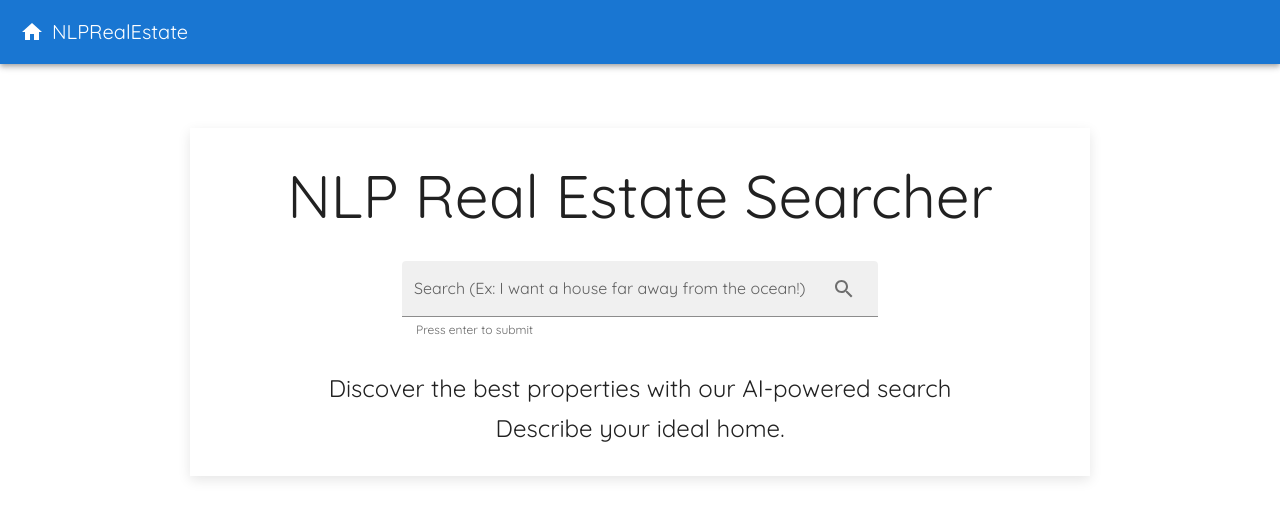
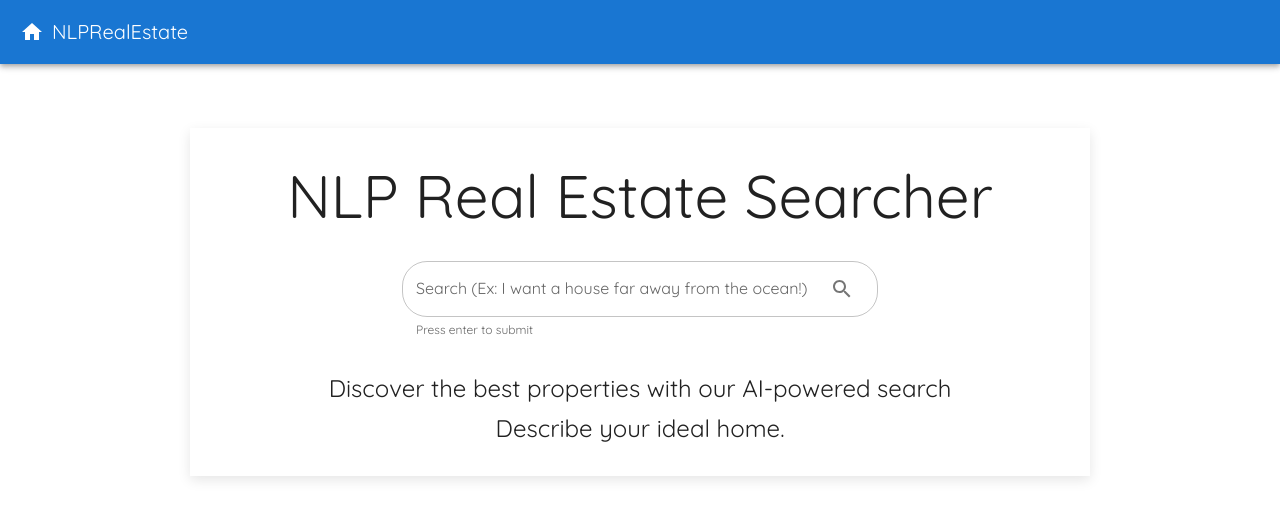
Before and after one commit to CSHieuV/RealifAI, a React (Create React App) app in the folder frontend/: page / in a window 1280 px wide. Shown: the top 518 px of the page. Built offline with nearby package versions, Linux system fonts and the light colour scheme; no server answers.

Commit message:
made circular search

```diff
--- a/frontend/src/SearchPage.js
+++ b/frontend/src/SearchPage.js
@@ -82,10 +82,25 @@ function SearchBar() {
                 label="Search (Ex: I want a house far away from the ocean!)"
                 placeholder="Your ideals lie here!"
                 id="filled-start-adornment"
-                sx={{ m: 1, width: '50ch' }}
+                sx={{
+                    m: 1,
+                    width: '50ch',
+                    borderRadius: '25px',
+                    '& .MuiOutlinedInput-root': {
+                        '& fieldset': {
+                            borderRadius: '25px',
+                        },
+                        '&:hover fieldset': {
+                            borderColor: 'gray',
+                        },
+                        '&.Mui-focused fieldset': {
+                            borderColor: 'gray',
+                        },
+                    },
+                }}
                 onKeyDown={(e) => handleEnter(e)}
                 helperText="Press enter to submit"
-                variant="filled"
+                variant="outlined"
                 InputProps={{
                     endAdornment: (
                         <InputAdornment position='end'>
```
